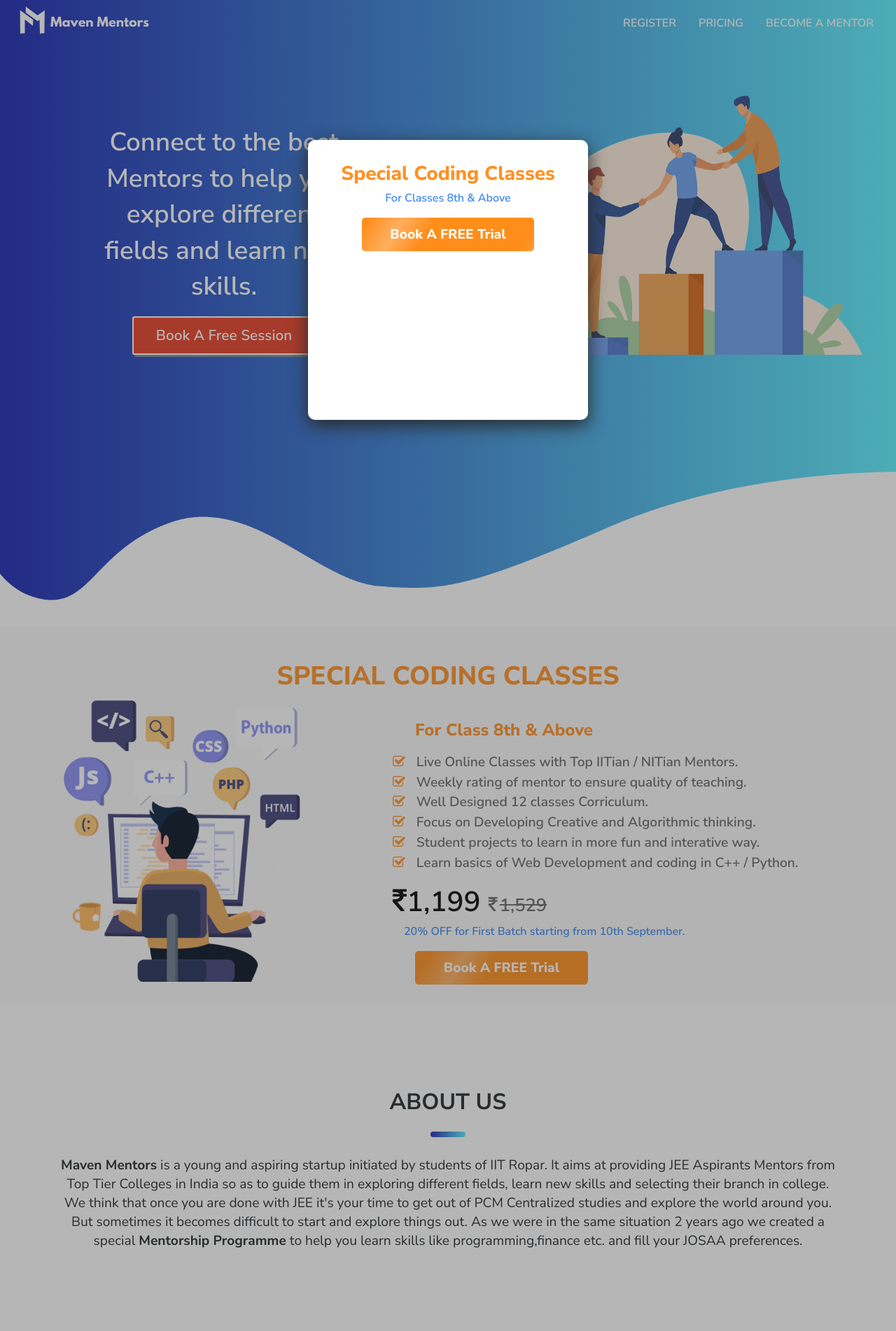
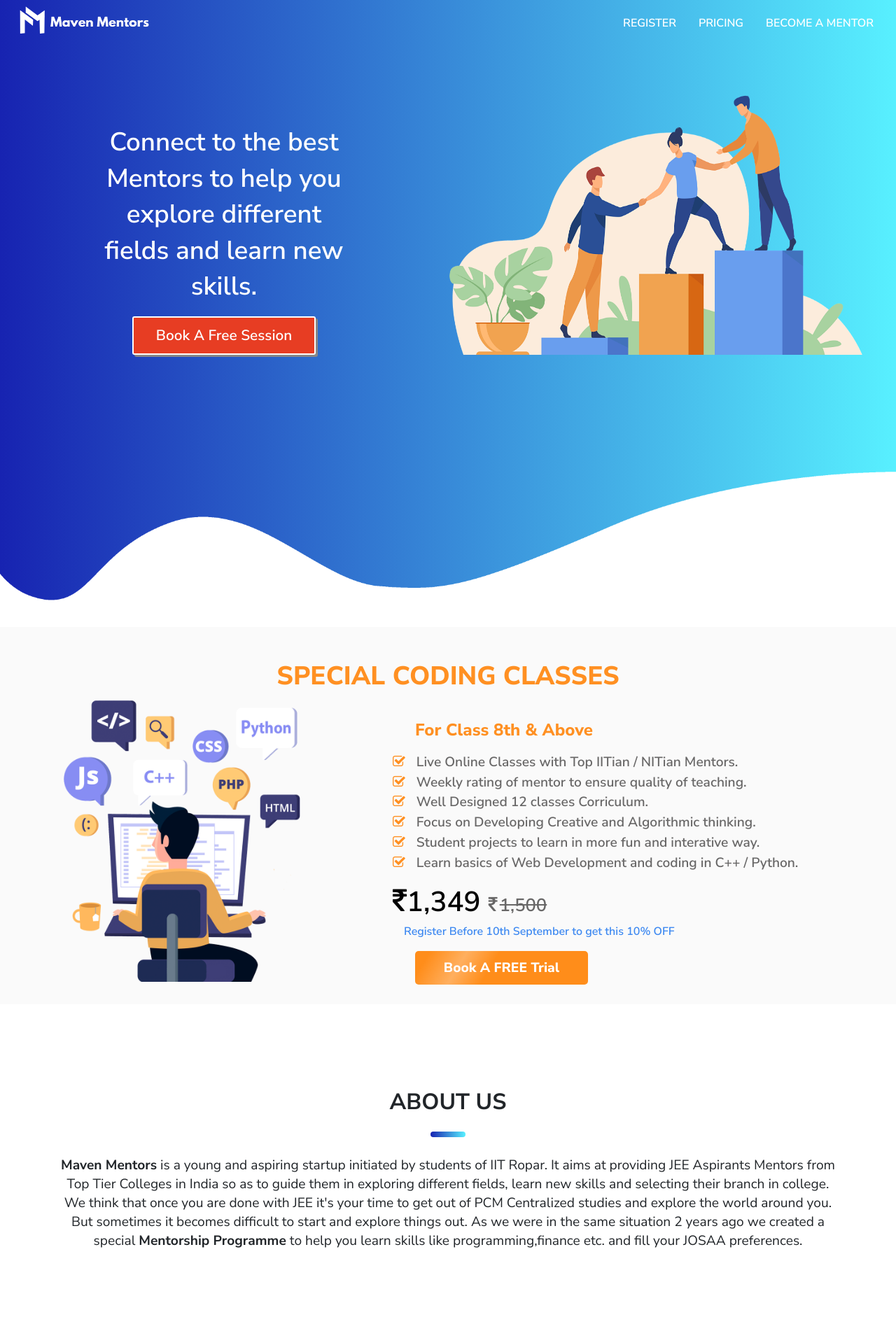
Before and after one commit to victorX101/maven-mentors, a Django app: page / in a window 1280 px wide. Shown: the top 1902 px of the page at 70% size. Run offline with Django 3.2, Linux system fonts and the light colour scheme; some libraries are stand-ins or nearby versions.

Commit message:
slide-animations

```diff
--- a/static/base/css/style.css
+++ b/static/base/css/style.css
@@ -6,6 +6,9 @@
   padding: 0;
   font-family: 'Nunito Sans', sans-serif !important;
 }
+/* *{
+  border: 1px solid red !important;
+} */
 body{
   font-family: 'Nunito Sans', sans-serif !important;
   background: repeating-linear-gradient(45deg , #fff 0% 20%, rgb(231, 231, 231) 20% 40%,#fff 40%);
@@ -781,7 +784,17 @@
 }
 #pop-up-content h4{
   padding-bottom: 20px;
-  color: #3c88f1;
+  color: #678AF1;
   font-size: 1rem;
   font-weight: 600;
 }
+#pop-up-content .register-before{
+  color: #678AF1;
+  font-weight: 700;
+  font-size: 1.2rem;
+}
+#pop-up-content .popup-rupee{
+  padding-bottom: 20px;
+  color: #0686E4 !important;
+  font-weight: 700;
+}
--- a/templates/profiles/base.html
+++ b/templates/profiles/base.html
@@ -7,6 +7,7 @@
   <meta name="viewport" content="width=device-width, initial-scale=1">
   <title>Maven Mentors - Get a Mentor after JEE , Programming for class 8th-12th</title>
   <link rel="stylesheet" href="/static/base/css/style.css">
+  <link href="https://unpkg.com/aos@2.3.1/dist/aos.css" rel="stylesheet">
   <link href="https://fonts.googleapis.com/css2?family=Nunito+Sans:wght@400;600;700;800&display=swap" rel="stylesheet">
   <link rel="stylesheet" href="https://stackpath.bootstrapcdn.com/bootstrap/4.2.1/css/bootstrap.min.css">
   <link rel="stylesheet" href="/static/base/css/owl.carousel.css">
@@ -32,17 +33,20 @@
     <img src="/static/base/images/ground@-min.png" class="bottom-img" alt="" id="register">
   </section>
 
-
-    <div id="pop-up-content" class="text-center">
+  <!-- POP UP -->
+    <!-- <div id="pop-up-content" class="text-center">
       <h3>Special Coding Classes</h3>
       <h4 >For Classes 8th &amp; Above</h4>
+      <p class="register-before">Register Before 10th September </br>and get 10% OFF</p>
+      <p class="popup-rupee"><span class="pop-low-rupee"><i class="fa fa-inr"></i>1,349</span><span class="pop-high-rupee"><i class="fa fa-inr"></i>1,500</p>
       <a href="{% url 'profiles:codingreg' %}" class="book-button movingb">Book A FREE Trial</a>
     </div>
-  <div id="mask"></div>
+  <div id="mask"></div> -->
+
   <!-- Coding for kids  -->
 
   <section id="coding-kids">
-    <div class="container">
+    <div class="container" >
       <h3 class="text-center coding-title">SPECIAL CODING CLASSES</h3>
       <div class="row">
         <div class="col-lg-4 col-md-5 order-md-1 coding-image">
@@ -57,8 +61,8 @@
             <li><i class="fa fa-check-square-o"></i>Focus on Developing Creative and Algorithmic thinking.</li>
             <li><i class="fa fa-check-square-o"></i>Student projects to learn in more fun and interative way.</li>
             <li><i class="fa fa-check-square-o"></i>Learn basics of Web Development and coding in C++ / Python.</li>
-            <li style="padding-top: 0.7rem;" class="rupee"><span class="low-rupee"><i class="fa fa-inr"></i>1,199</span><span class="high-rupee"><i class="fa fa-inr"></i>1,529</span></li>
-            <li class="under-text">20% OFF for First Batch starting from 10th September.</li>
+            <li style="padding-top: 0.7rem;" class="rupee"><span class="low-rupee"><i class="fa fa-inr"></i>1,349</span><span class="high-rupee"><i class="fa fa-inr"></i>1,500</span></li>
+            <li class="under-text">Register Before 10th September to get this 10% OFF</li>
           </ul>
           <div class="book-row">
           <a href="{% url 'profiles:codingreg' %}" class="book-button movingb">Book A FREE Trial</a>
@@ -95,9 +99,9 @@
     <div class="container">
       <div class="row">
         <div class="col-md-4 order-md-2 justify-content-center">
-          <img src="/static/base/images/why this.png" alt="What after JEE ? Get special mentorship for JOSAA after JEE" class="img-fluid pb-5 pb-md-0" style="padding: 0 20px">
+          <img src="/static/base/images/why this.png" alt="What after JEE ? Get special mentorship for JOSAA after JEE" class="img-fluid pb-5 pb-md-0" style="padding: 0 20px" data-aos="fade-left">
         </div>
-        <div class="col-md-8 order-md-1">
+        <div class="col-md-8 order-md-1" data-aos="fade-right">
           <h3 class="why-this-title">WHY THIS AFTER JEE ?</h3>
           <p class="why-this-text" style="text-align: left;">
             The next <b>Big Question</b> After JEE Exams in every mind is the selection of a branch. As they were busy with JEE Preparation they are now not able to decide their major
@@ -120,15 +124,15 @@
 
     <section id="main-part" style="background-color: #fff;">
     <div class="container">
-      <h3 class="title text-center programme-title" style="padding-top: 5rem; padding-bottom: 5rem font-size: 2.1rem;">WHAT'S IN OUR PROGRAMME ?</h3>
+      <h3 class="title text-center programme-title" style="padding-top: 5rem; padding-bottom: 5rem font-size: 2.1rem;"  data-aos="zoom-in">WHAT'S IN OUR PROGRAMME ?</h3>
 
 
 
       <div class="row firsta pl-5 pr-5">
         <div class="col-md-4">
-          <img src="/static/assets/visit-arc.svg" class = "img-fluid pl-0" alt="What after JEE ? Get special mentorship for JOSAA after JEE">
+          <img src="/static/assets/visit-arc.svg" class = "img-fluid pl-0" alt="What after JEE ? Get special mentorship for JOSAA after JEE"  data-aos="fade-right">
         </div>
-        <div class="col-md-8">
+        <div class="col-md-8" data-aos="fade-left">
           <h3 class="firsta-title pt-md-5">One to One Personal Mentorship</h3>
           <p class="firsta-text"> All Education systems depend on comparison but at Maven Mentors we believe that every individual is unique and have separate interests which may
             or may not match with others. Thus we provide you a personal Mentor who will take care of your Uniqueness.
@@ -140,9 +144,9 @@
 
       <div class="row firsta pl-5 pr-5">
         <div class="col-md-4 order-md-2">
-          <img src="/static/base/images/josaa.jpg" class = "img-fluid pl-0" alt="What after JEE ? Get special mentorship for JOSAA after JEE">
+          <img src="/static/base/images/josaa.jpg" class = "img-fluid pl-0" alt="What after JEE ? Get special mentorship for JOSAA after JEE"  data-aos="fade-left">
         </div>
-        <div class="col-md-8 order-md-1">
+        <div class="col-md-8 order-md-1" data-aos="fade-right">
           <h3 class="firsta-title second-pa">JOSAA &amp; Branch Selection</h3>
           <p class="firsta-text"> Our Mentors will give you a breif idea of every branch and help you find what interests you the most. They will sort
             all your queries so that you can fill your JOSAA preferences in most efficient way.
@@ -155,9 +159,9 @@
 
       <div class="row firsta pl-5 pr-5">
         <div class="col-md-4 order-md-1">
-          <img src="/static/base/images/program.jpg" class = "img-fluid pl-0" alt="What after JEE ? Get special mentorship for JOSAA after JEE">
+          <img src="/static/base/images/program.jpg" class = "img-fluid pl-0" alt="What after JEE ? Get special mentorship for JOSAA after JEE"  data-aos="fade-right">
         </div>
-        <div class="col-md-8 order-md-2">
+        <div class="col-md-8 order-md-2" data-aos="fade-left">
           <h3 class="firsta-title pt-md-5">Learn Programming &amp; Finance</h3>
           <p class="firsta-text">
             If you take our Premiere Plan your mentor will also have the responsibility to introduce you to computing ,help you learn basics of programming
@@ -168,9 +172,9 @@
 
       <div class="row firsta pl-5 pr-5">
         <div class="col-md-4 order-md-2 text-center">
-          <img src="/static/base/images/81688.png" class = "img-fluid pl-0 align-self-center" style="height: 350px; width: 200px;" alt="What after JEE ? Get special mentorship for JOSAA after JEE">
+          <img src="/static/base/images/81688.png" class = "img-fluid pl-0 align-self-center" style="height: 350px; width: 200px;" alt="What after JEE ? Get special mentorship for JOSAA after JEE" data-aos="fade-left">
         </div>
-        <div class="col-md-8 order-md-1">
+        <div class="col-md-8 order-md-1" data-aos="fade-right">
           <h3 class="firsta-title-app firsta-title">Our Exclusive App &amp; Rating System</h3>
           <p class="firsta-text">
             We believe that Quality is very important in mentorship thus we have our own App for your conversations through which we can monitor and ensure that the mentor
@@ -344,6 +348,15 @@
 
   {% include "profiles/parts/footerHome.html" %}
   <script src="/static/base/js/owl.carousel.min.js"></script>
+  <script src = "https://unpkg.com/aos@2.3.1/dist/aos.js"></script>
+  <script>
+      AOS.init({
+      delay:0,
+      disable:'mobile',
+      once:true,
+      duration: 1000,
+     });
+  </script>
   <script>
     $('.owl-carousel').owlCarousel({
       margin:20,
@@ -364,17 +377,6 @@
       }
   })
   </script>
-
-  <script>
-    $(document).ready(function(){
-      var maskWidth = $(window).width();
-      var maskHeight = $(document).height();
-      if(maskWidth > 700)
-      {
-        $('#mask').css({'width':maskWidth,'height':maskHeight});
-      }
-    });
-  </script>
   <!-- Attributes to freepik and other sites for vectors  -->
   <!-- <a href="https://www.freepik.com/free-photos-vectors/people">People vector created by pch.vector - www.freepik.com</a> -->
   <!-- http://preview.themeforest.net/item/edugate-multiconcept-education-wordpress-theme/full_screen_preview/14380965 -->
```
Also changed, not shown: static/base/images/Maven mentors 3 (1).jpg (deleted).
